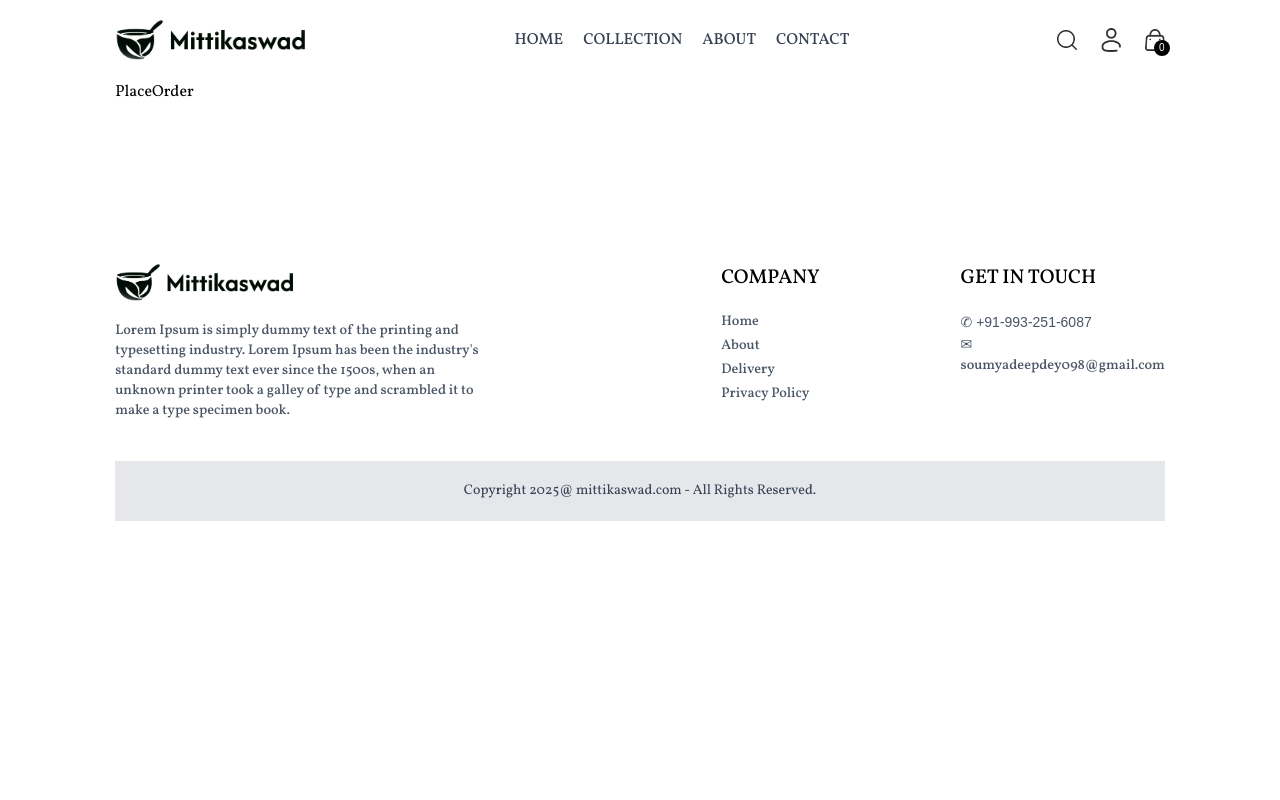
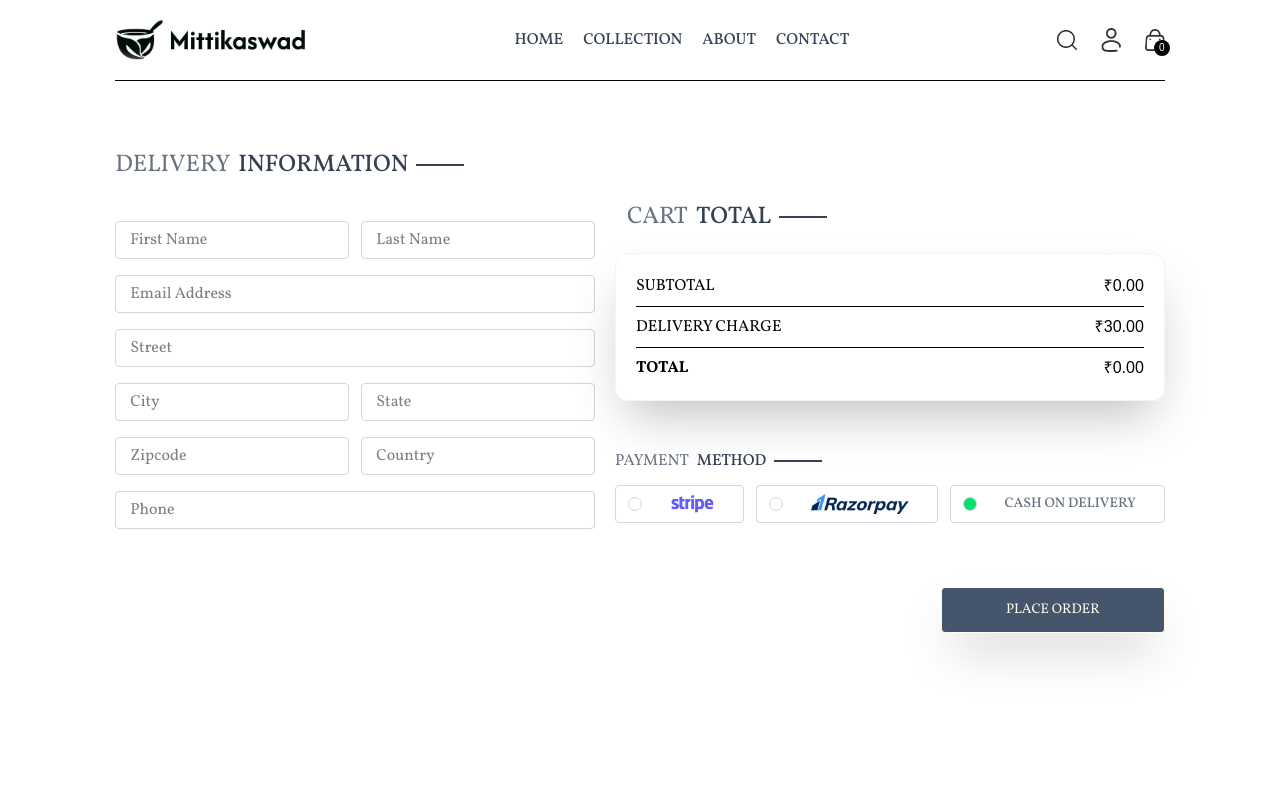
Before and after one commit to soumyadeepDey1/MittiKaSwad-Frontend, a React (Vite) app: page /place-order in a window 1280 px wide. Shown: the top 800 px of the page. Built offline with nearby package versions, Linux system fonts and the light colour scheme; a web font is replaced by a local one.

Commit message:
Update UI components: reposition Toast notifications, adjust CartTotal styling, and enhance PlaceOrder layout with delivery and payment sections.

```diff
--- a/src/App.jsx
+++ b/src/App.jsx
@@ -17,7 +17,7 @@
   return (
     <div className="px-4 sm:px-[5vw] md:px-[7vw] lg:px-[9vw]">
       <ToastContainer
-        position="bottom-left"
+        position="top-right"
         theme="colored"
         closeOnClick
       />
--- a/src/components/CartTotal.jsx
+++ b/src/components/CartTotal.jsx
@@ -10,7 +10,7 @@
         <div className='text-2xl px-3'>
             <Title text1={'CART'} text2={'TOTAL'} />
         </div>
-        <div className='flex flex-col gap-2 mt-2 text-sm border border-gray-100 rounded-xl shadow-2xl p-5'>
+        <div className='flex flex-col gap-2 mt-2 text-md border border-gray-100 rounded-xl shadow-2xl p-5'>
             <div className='flex justify-between'>
                 <p>SUBTOTAL</p>
                 <p className='iceberg-regular'>{currency}{getCartAmount()}.00</p>
--- a/src/pages/Cart.jsx
+++ b/src/pages/Cart.jsx
@@ -67,10 +67,10 @@
         }
       </div>
       <div className="flex justify-end my-20 ">
-        <div className="w-full sm:w-[450px]">
+        <div className="w-full sm:w-[500px]">
             <CartTotal/>
-            <div className="w-full text-end">
-              <button onClick={()=>cartData.length===0 ? toast.warning('Cart Amout is Zero (0)') : navigate('/place-order')} className="border bg-slate-500 text-amber-50 text-sm my-8 px-8 py-3 cursor-pointer active:bg-slate-100 active:text-slate-800 active:border-slate-800  rounded shadow-2xl">PROCEED TO CHECKOUT</button>
+            <div className="w-full text-end ">
+              <button onClick={()=>cartData.length===0 ? toast.warning('Cart Amout is Zero (0)') : navigate('/place-order')} className="border bg-slate-600 text-amber-50 text-sm my-8 px-8 py-3 cursor-pointer active:bg-slate-100 active:text-slate-800 active:border-slate-800  rounded shadow-2xl">PROCEED TO CHECKOUT</button>
             </div>
         </div>
       </div>
--- a/src/pages/PlaceOrder.jsx
+++ b/src/pages/PlaceOrder.jsx
@@ -1,9 +1,133 @@
-import React from 'react'
+import React, { useContext, useState } from "react";
+import Title from "../components/Title";
+import CartTotal from "../components/CartTotal";
+import { assets } from "../assets/assets.js";
+import { ShopContext } from "../context/CreateContext";
+const PlaceOrder = () => {
+  const [method, setMethod] = useState("cod");
+  const { navigate } = useContext(ShopContext);
+  return (
+    <div className="flex flex-col sm:flex-row justify-between gap-4 pt-5 sm:pt-14 min-h-[80vh] border-t">
+      {/* Left Side */}
+      <div className="flex flex-col gap-4 w-full sm:max-w-[480px]">
+        <div className="text-xl sm:text-2xl my-3">
+          <Title text1={"DELIVERY"} text2={"INFORMATION"} />
+        </div>
+        <div className="flex gap-3">
+          <input
+            className="border border-gray-300 rounded py-1.5 px-3.5 w-full"
+            type="text"
+            placeholder="First Name"
+            required
+          />
+          <input
+            className="border border-gray-300 rounded py-1.5 px-3.5 w-full"
+            type="text"
+            placeholder="Last Name"
+            required
+          />
+        </div>
+        <input
+          className="border border-gray-300 rounded py-1.5 px-3.5 w-full"
+          type="email"
+          placeholder="Email Address"
+        />
+        <input
+          className="border border-gray-300 rounded py-1.5 px-3.5 w-full"
+          type="text"
+          placeholder="Street"
+        />
+        <div className="flex gap-3">
+          <input
+            className="border border-gray-300 rounded py-1.5 px-3.5 w-full"
+            type="text"
+            placeholder="City"
+          />
+          <input
+            className="border border-gray-300 rounded py-1.5 px-3.5 w-full"
+            type="text"
+            placeholder="State"
+          />
+        </div>
+        <div className="flex gap-3">
+          <input
+            className="border border-gray-300 rounded py-1.5 px-3.5 w-full"
+            type="number"
+            placeholder="Zipcode"
+            min={1}
+          />
+          <input
+            className="border border-gray-300 rounded py-1.5 px-3.5 w-full"
+            type="text"
+            placeholder="Country"
+          />
+        </div>
+        <input
+          className="border border-gray-300 rounded py-1.5 px-3.5 w-full"
+          type="number"
+          placeholder="Phone"
+          min={1000000000}
+          max={9999999999}
+          required
+        />
+      </div>
+      {/* Right Side */}
+      <div className="mt-8 ">
+        <div className="mt-8 min-w-80">
+          <CartTotal />
+        </div>
+        {/* Payment method section */}
+        <div className="mt-12">
+          <Title text1={"PAYMENT"} text2={"METHOD"} />
+          <div className="flex gap-3 flex-col lg:flex-row">
+            <div
+              onClick={() => setMethod("stripe")}
+              className="flex items-center gap-3 border border-gray-300 rounded p-2 px-3 cursor-pointer"
+            >
+              <p
+                className={`min-w-3.5 h-3.5 rounded-full border border-gray-300 ${
+                  method === "stripe" ? "bg-green-400" : ""
+                }`}
+              ></p>
+              <img className="h-5 mx-4" src={assets.stripe_logo} alt="" />
+            </div>
+            <div
+              onClick={() => setMethod("razorpay")}
+              className="flex items-center gap-3 border border-gray-300 rounded p-2 px-3 cursor-pointer"
+            >
+              <p
+                className={`min-w-3.5 h-3.5 rounded-full border border-gray-300 ${
+                  method === "razorpay" ? "bg-green-400" : ""
+                }`}
+              ></p>
+              <img className="h-5 mx-4" src={assets.razorpay_logo} alt="" />
+            </div>
+            <div
+              onClick={() => setMethod("cod")}
+              className="flex items-center gap-3 border border-gray-300 rounded p-2 px-3 cursor-pointer"
+            >
+              <p
+                className={`min-w-3.5 h-3.5 rounded-full border border-gray-300 ${
+                  method === "cod" ? "bg-green-400" : ""
+                }`}
+              ></p>
+              <p className="text-gray-500 text-sm font-medium mx-4">
+                CASH ON DELIVERY
+              </p>
+            </div>
+          </div>
+          <div className="w-full text-end mt-8">
+            <button
+              onClick={() => navigate("/orders")}
+              className="border bg-slate-600 text-amber-50 text-sm my-8 px-16 py-3 cursor-pointer active:bg-slate-100 active:text-slate-800 active:border-slate-800  rounded shadow-2xl"
+            >
+              PLACE ORDER
+            </button>
+          </div>
+        </div>
+      </div>
+    </div>
+  );
+};
 
-const PlaceOrder = () => {
-  return (
-    <div>PlaceOrder</div>
-  )
-}
-
-export default PlaceOrder
+export default PlaceOrder;
```
